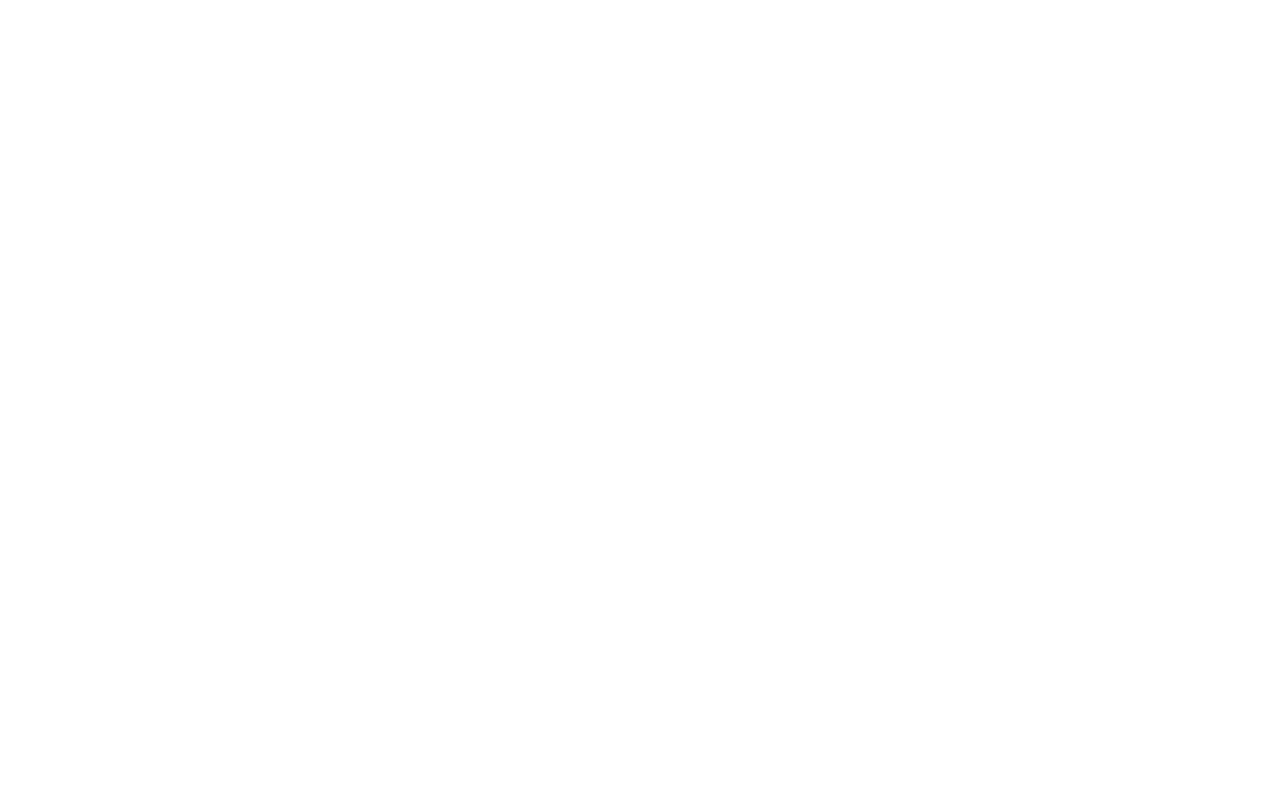
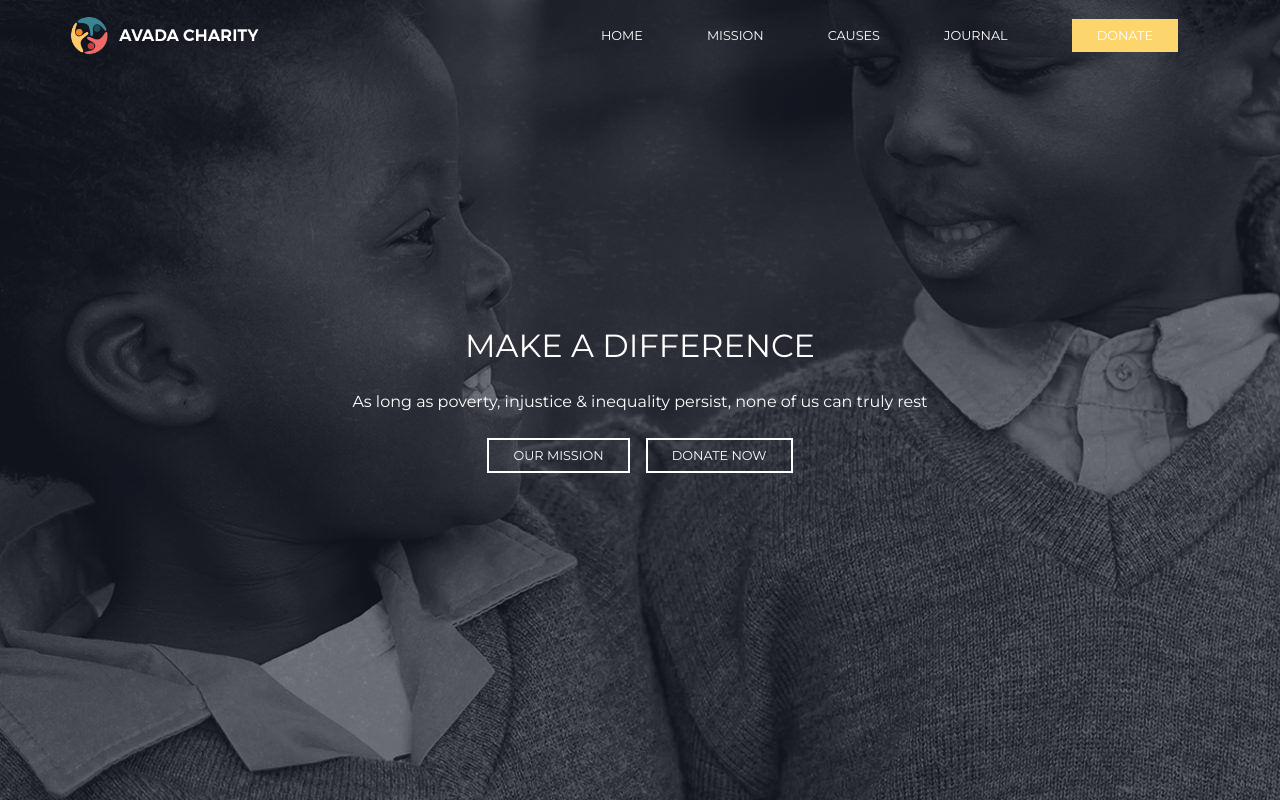
Before and after one commit to Nuccia955/proj-html-vuejs, a Vue app: page / in a window 1280 px wide. Built offline with nearby package versions, Linux system fonts and the light colour scheme.

Commit message:
add static Header

```diff
--- a/src/App.vue
+++ b/src/App.vue
@@ -24,7 +24,18 @@
 </script>
 
 <style lang="scss">
+* {
+  margin: 0;
+  padding: 0;
+  box-sizing: border-box;
+}
+
+img {
+  max-width: 100%;
+}
+
 #app {
     font-family: 'Montserrat', sans-serif;
+    cursor: default;
 }
 </style>
--- a/src/components/Header.vue
+++ b/src/components/Header.vue
@@ -1,11 +1,38 @@
 <template>
-    <header>
-        <!-- nav
-            -logo
-            -links
-         -->
+    <header class="d-flex flex-column align-items-center">
+        <!-- nav -->
+        <nav class="container-lg d-flex justify-content-between align-items-center position-fixed top-0">
+            <div class="logo col-2">
+                <img src="../assets/avada-charity-logo.png" alt="logo">
+            </div>
+            <ul class="links d-md-flex align-items-center m-0">
+                <li>
+                    <a href="/">Home</a>
+                </li>
+                <li>
+                    <a href="/">Mission</a>
+                </li>
+                <li>
+                    <a href="/">Causes</a>
+                </li>
+                <li>
+                    <a href="/">Journal</a>
+                </li>
+                <li>
+                    <a class="btn px-4" href="/">Donate</a>
+                </li>
+            </ul>
+        </nav>
 
-         <!-- hero -->
+        <!-- hero -->
+        <section class="hero flex-grow-1 d-flex flex-column justify-content-center align-items-center">
+            <h2 class="text-uppercase mb-4">Make a difference</h2>
+            <span class="mb-4">As long as poverty, injustice & inequality persist, none of us can truly rest </span>
+            <div class="actions">
+                <a href="/" class="btn px-4 me-3">Our mission</a>
+                <a href="/" class="btn px-4">Donate Now</a>
+            </div>
+        </section>
     </header>
 </template>
 
@@ -18,4 +45,52 @@
 <style scoped lang="scss">
 @import "../../styles/colors.scss";
 
+header {
+    color: white;
+    background-image: url('../assets/home-page-slider.jpg');
+    background-position-x: center;
+    height: 100vh;
+    nav {
+        padding: 1em 0;
+        .links {
+            list-style: none;
+            li {
+                margin: 0 2em;
+                a {
+                    font-size: 0.8em;
+                    text-transform: uppercase;
+                    display: inline-block;
+                    text-decoration: none;
+                    color: white;
+                    &:hover {
+                        color: $goldenrod;
+                    }
+                    &.btn {
+                        outline: none;
+                        font-size: 0.8em;
+                        border-radius: 0;
+                        background-color: $goldenrod;
+                        color: white;
+                        &:hover {
+                            background-color: #fcd66cd7;
+                        }
+                    }
+                }
+            }
+        }
+    }
+    .hero {
+        a {
+            font-size: 0.8em;
+            text-transform: uppercase;
+            color: white;
+            border: 2px solid currentColor;
+            border-radius: 0;
+            &:hover {
+                color: $goldenrod;
+            }
+        }
+    }
+}
+
 </style>
```
